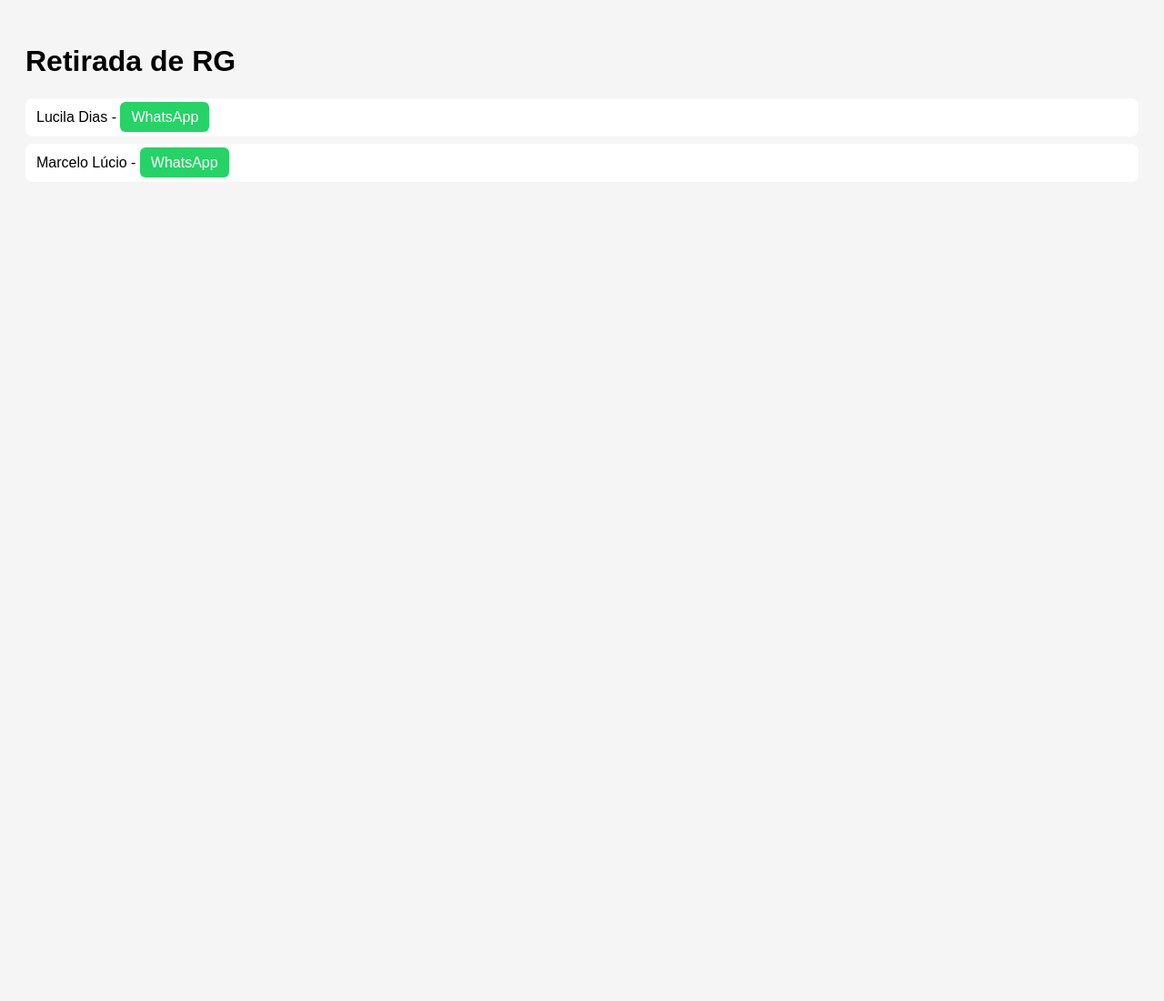
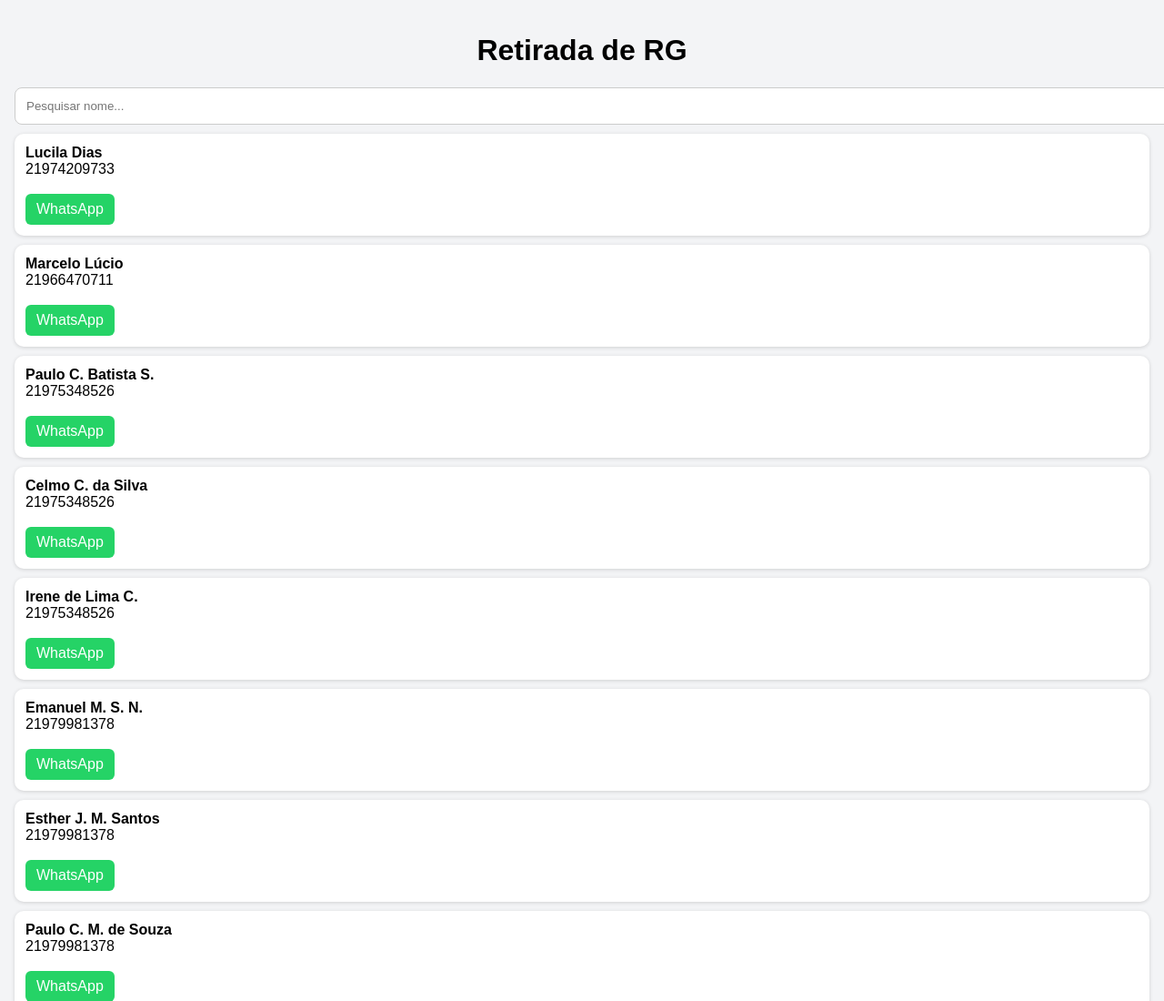
Before and after one commit to silva537/Site-retirada, a plain HTML site: page index.html in a window 1280 px wide. Shown: the top 1100 px of the page at 91% size. Before the commit the page ends 800 px from the top, so only its background shows below. Drawn offline with Linux system fonts and the light colour scheme.

Commit message:
Add files via upload

```diff
--- a/index.html
+++ b/index.html
@@ -1 +1,14 @@
-<!DOCTYPE html><html lang="pt-BR"><head><meta charset="UTF-8"><meta name="viewport" content="width=device-width,initial-scale=1.0"><title>Retirada de RG</title><style>body{font-family:Arial;padding:20px;background:#f5f5f5}.card{background:#fff;padding:12px;margin:8px 0;border-radius:8px}a{background:#25D366;color:#fff;padding:8px 12px;border-radius:6px;text-decoration:none}</style></head><body><h1>Retirada de RG</h1><div class="card">Lucila Dias - <a target="_blank" href="https://wa.me/5521974209733">WhatsApp</a></div><div class="card">Marcelo Lúcio - <a target="_blank" href="https://wa.me/5521966470711">WhatsApp</a></div></body></html>
+<!DOCTYPE html>
+<html lang="pt-BR"><head><meta charset="UTF-8"><meta name="viewport" content="width=device-width,initial-scale=1"><title>Controle RG</title>
+<style>
+body{font-family:Arial,sans-serif;background:#f3f4f6;margin:0;padding:16px}h1{text-align:center}.search{width:100%;padding:12px;border-radius:8px;border:1px solid #ccc}.card{background:#fff;margin-top:10px;padding:12px;border-radius:10px;box-shadow:0 1px 4px rgba(0,0,0,.15)}.btn{display:inline-block;padding:8px 12px;background:#25D366;color:#fff;text-decoration:none;border-radius:6px}.status{float:right;font-size:12px;color:#666}
+</style></head><body>
+<h1>Retirada de RG</h1>
+<input class="search" id="q" placeholder="Pesquisar nome..." onkeyup="render()">
+<div id="lista"></div>
+<script>
+const contatos=[
+['Lucila Dias','21974209733'],['Marcelo Lúcio','21966470711'],['Paulo C. Batista S.','21975348526'],['Celmo C. da Silva','21975348526'],['Irene de Lima C.','21975348526'],['Emanuel M. S. N.','21979981378'],['Esther J. M. Santos','21979981378'],['Paulo C. M. de Souza','21979981378'],['Rosimeri Pinheiro','21976025530'],['Alben A. da Silva','21990249014'],['Genésio V. Chaves','21991274620'],['Rodrigo Gomes A. Carvalho','21976900442'],['Marilza C. Dias','21976900442'],['Rafaela Gomes','21966934579'],['Sarah Júlia Amorim','21986199389'],['Marcela T. dos Santos','21970647611']];
+function render(){let q=document.getElementById('q').value.toLowerCase();let h='';contatos.filter(c=>c[0].toLowerCase().includes(q)).forEach(c=>{h+=`<div class="card"><b>${c[0]}</b><br>${c[1]}<br><br><a class="btn" target="_blank" href="https://wa.me/55${c[1]}?text=Olá! Estou entrando em contato sobre a retirada do RG.">WhatsApp</a></div>`});document.getElementById('lista').innerHTML=h}
+render();
+</script></body></html>
```
